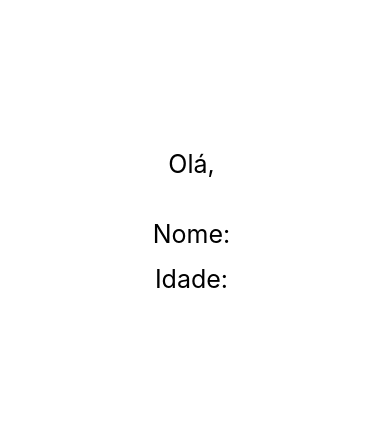
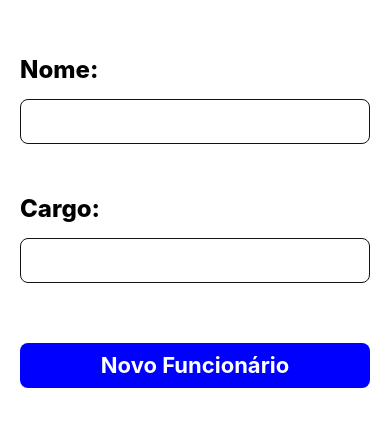
Before and after one commit to felipeamodio/Firebase, a React Native app: screen / in a window 390 px wide. Shown: the part 201-628 px from the top of the page. Built offline with nearby package versions, Linux system fonts and the light colour scheme; no server answers; the database is empty.

Commit message:
finalizado funções de insert, delete e update

```diff
--- a/App.js
+++ b/App.js
@@ -1,52 +1,76 @@
 import React, {useState, useEffect} from 'react';
-import { StyleSheet, Text, View } from 'react-native';
+import { StyleSheet, Text, View, TextInput, TouchableOpacity } from 'react-native';
 import firebase from './src/firebaseConnection';
 
 export default function App() {
   const [nome, setNome] = useState('Carregando...');
-  const [userNome, setUserNome] = useState('Carregando...');
-  const [userIdade, setUserIdade] = useState('Carregando...');
+  const [userNome, setUserNome] = useState('');
+  const [userIdade, setUserIdade] = useState('');
+  const [cargo, setCargo] = useState('');
 
   useEffect(() => {
     //o firebase é algo assincrono e por isso pede uma requisição async
     async function dados(){
-      await firebase.database().ref('nome').on('value', (snapshot) => {
-        setNome(snapshot.val());
-      })
-    }
+      //criando um nó
+      //await firebase.database().ref('tipo').set('Vendedor');
 
-    async function dadosNome(){
-      await firebase.database().ref('usuarios/2/nome').on('value', (snapshot) => {
-        setUserNome(snapshot.val());
-      })
-    }
+      //removendo um nó
+      //await firebase.database().ref('tipo').remove();
 
-    async function dadosIdade(){
-      await firebase.database().ref('usuarios/2/idade').on('value', (snapshot) => {
-        setUserIdade(snapshot.val());
-      })
-    }
+      //inserindo um usuário novo dentro de cada child
+      // await firebase.database().ref('usuarios').child(3).set({
+      //   nome: 'Tony',
+      //   idade: 2
+      // })
 
-    //poderia fazer assim pra puxar todos os childs
-    async function infosUser(){
-      await firebase.database().ref('usuarios/1').on('value', (snapshot) => {
-        setUserNome(snapshot.val().nome);
-        setUserIdade(snapshot.val().idade);
-      })
+      //não gerar conflito ao atualizar um campo e o outro não
+      // await firebase.database().ref('usuarios').child(3).update({
+      //   idade: 1.9
+      // })
     }
 
     dados();
-    dadosNome();
-    dadosIdade();
+    // dadosNome();
+    // dadosIdade();
     // infosUser();
 
   }, []);
 
+  async function cadastrar(){
+    if(userNome !== '' & cargo !== ''){
+      let usuarios = await firebase.database().ref('usuarios');
+      let chave = usuarios.push().key;
+
+      usuarios.child(chave).set({
+        nome: userNome,
+        cargo: cargo
+      })
+    }
+
+    alert('Cadastrado com sucesso')
+    setCargo('');
+    setUserNome('');
+  }
+
   return (
     <View style={styles.container}>
-      <Text style={{fontSize: 25}}>Olá, {nome}</Text>
-      <Text style={{fontSize: 25, marginTop: 40}}>Nome: {userNome}</Text>
-      <Text style={{fontSize: 25, marginTop: 15}}>Idade: {userIdade}</Text>
+      <Text style={styles.texto}>Nome:</Text>
+      <TextInput
+        style={styles.input}
+        onChangeText={(texto) => setUserNome(texto)}
+        value={userNome}
+      />
+
+      <Text style={[styles.texto, {marginTop: 40}]}>Cargo:</Text>
+      <TextInput
+        style={styles.input}
+        onChangeText={(texto) => setCargo(texto)}
+        value={cargo}
+      />
+
+      <TouchableOpacity style={styles.button} activeOpacity={0.7} onPress={cadastrar}>
+        <Text style={styles.textButton}>Novo Funcionário</Text>
+      </TouchableOpacity>
     </View>
   );
 }
@@ -54,8 +78,34 @@ export default function App() {
 const styles = StyleSheet.create({
   container: {
     flex: 1,
-    backgroundColor: '#fff',
+    justifyContent: 'center',
+    margin: 20
+  },
+  texto: {
+    fontSize: 24,
+    fontWeight: '800'
+  },
+  input: {
+    marginBottom: 10,
+    padding: 10,
+    borderWidth: 0.8,
+    borderColor: '#121212',
+    borderRadius: 8,
+    marginTop: 15,
+    height: 45,
+    fontSize: 17
+  },
+  button: {
+    backgroundColor: '#0000FF',
+    height: 45,
     alignItems: 'center',
     justifyContent: 'center',
+    borderRadius: 8,
+    marginTop: 50
   },
+  textButton: {
+    color: '#FFFFFF',
+    fontSize: 22,
+    fontWeight: 'bold'
+  }
 });
```
Also changed, not shown: src/notes/index.js (added, +27 -0 lines).
